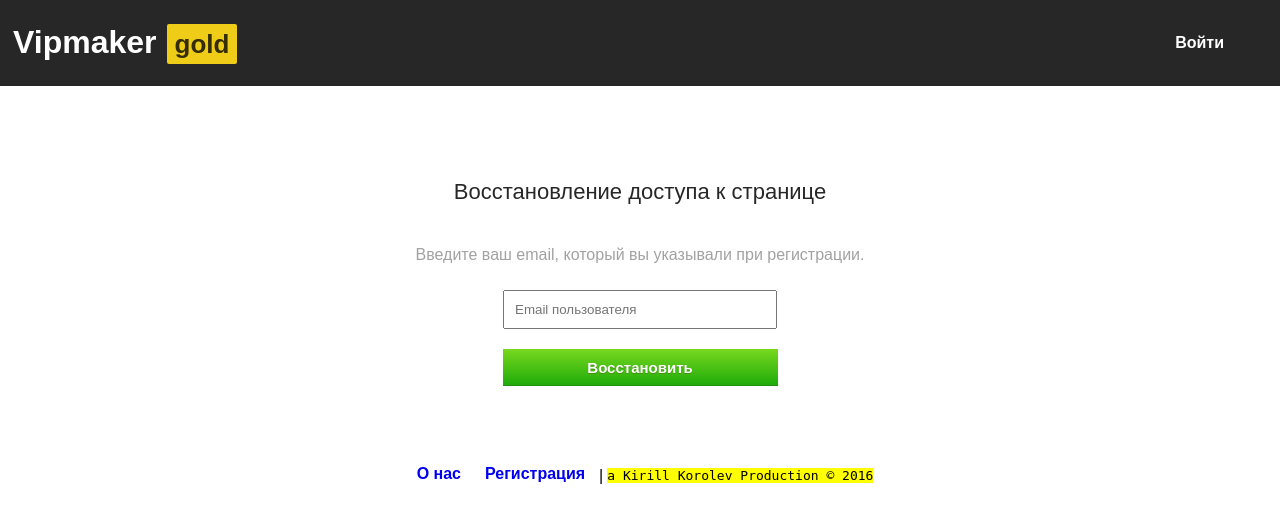
After one commit to Korolevk/vipmaker_deploy, a Django app: page /auth/forgot_pass/ in a window 1280 px wide. The commit adds this page. Shown: the top 523 px of the page. Run offline with Django 3.2, Linux system fonts and the light colour scheme; parts of the project's set-up code (start-up, migrations or seed data) failed here and were passed over.

Commit message:
17.03.16 - Добавлен sendmail, восстановление пароля.

```diff
--- a/alibaba/admin.py
+++ b/alibaba/admin.py
@@ -1,5 +1,5 @@
 from django.contrib import admin
-from alibaba.models import WallPoster, Like, Photo, Cover, Follow, MyFollowers
+from alibaba.models import WallPoster, Like, Photo, Cover, Follow, MyFollowers, SecretKey
 
 # class UserAdmin(admin.ModelAdmin):
 #     fields = []
@@ -7,4 +7,4 @@ from alibaba.models import WallPoster, Like, Photo, Cover, Follow, MyFollowers
 # class WallPosterAdmin(admin.ModelAdmin):
 #     fields = []
 
-admin.site.register([WallPoster, Like, Photo, Cover, Follow, MyFollowers])
+admin.site.register([WallPoster, Like, Photo, Cover, Follow, MyFollowers, SecretKey])
--- a/alibaba/templates/alibaba/base_user.html
+++ b/alibaba/templates/alibaba/base_user.html
@@ -57,6 +57,13 @@
         padding: 10px;
         font-size: 22px;
         color: #272727;
+    }
+    .forgot_password_link{
+        top: 25px;
+        font-weight: normal;
+        position: relative;
+        font-size: 14px;
+        color: #4E4E4E;
     }
 
 {#  Зеленая кнопка  #}
@@ -530,7 +537,7 @@
                                 <td><a class="menu_a" href="{% url 'settings' %}">Настройки</a></td>
                                 <td><a style="margin: 0px 40px 0px 0px;" class="menu_a" href="/auth/logout/">Выйти</a></td>
                             {% else %}
-                                <td><a style="margin: 0px 40px 0px 0px;" class="menu_a" href="/auth/login/">Войти</a></td>
+                                <td><a style="margin: 0px 40px 0px 0px;" class="menu_a" href="/">Войти</a></td>
                             {% endif %}
                         </tr>
                     </table>
--- a/alibaba/templates/alibaba/search.html
+++ b/alibaba/templates/alibaba/search.html
@@ -107,7 +107,7 @@
                                         {% if photo_of_users.username_photo == my_login%}
                                             <a href="#" class="follow_button_gray" >Это вы</a>
                                         {% elif photo_of_users.username_photo in i_follow_list %}
-                                            <a href="/add_follow/{{ photo_of_users.username_photo  }}/?from=search&query_search={{ query_search }}&select_search={{ select_search }}}" class="follow_button_false" >Отписаться</a>
+                                            <a href="/add_follow/{{ photo_of_users.username_photo  }}/?from=search&query_search={{ query_search }}&select_search={{ select_search }}" class="follow_button_false" >Отписаться</a>
                                         {% elif photo_of_users.username_photo not in i_follow_list %}
                                             <a href="/add_follow/{{ photo_of_users.username_photo  }}/?from=search&query_search={{ query_search }}&select_search={{ select_search }}" class="follow_button" >Подписаться</a>
                                         {% endif %}
--- /dev/null
+++ b/loginsys/templates/loginsys/forgot_pass.html
@@ -0,0 +1,31 @@
+{% extends 'alibaba/base_user.html' %}
+{% block title %}
+Восстановление доступа к странице
+{% endblock %}
+
+{% block body %}
+    <table class="forma" align="center" style="margin-top: 65px;text-align: center;">
+        <tr>
+            <td>
+                <p class="welcome_text" >Восстановление доступа к странице</p>
+            </td>
+        </tr>
+        <tr>
+            <td>
+                <p class="welcome_text" style="font-size: 16px;color: #A2A2A2;padding: 0;">Введите ваш email, который вы указывали при регистрации.</p>
+            </td>
+        </tr>
+        <tr>
+            <td align="center">
+                <form class="forma" action="/auth/send_password_on_mail/" method="post">
+                    {% csrf_token %}
+                    <input class="_input" type="email" name="email" placeholder="Email пользователя"><br />
+                    <input class="main_button" type="submit" name="submit" value="Восстановить"><br>
+                    {% if error %}
+                        <p class="error">Такого email не существует.</p>
+                    {% endif %}
+                </form>
+            </td>
+        </tr>
+    </table>
+{% endblock %}
--- a/loginsys/templates/loginsys/signup.html
+++ b/loginsys/templates/loginsys/signup.html
@@ -15,8 +15,9 @@
                 <form class="forma" action="auth/singup/" method="post">
                     {% csrf_token %}
                     <input class="_input" type="text" name="username" placeholder="Логин" maxlength="30"><br />
+                    <input class="_input" type="email" name="email" placeholder="email" maxlength="30"><br />
                     <input class="_input" type="text" name="first_name" placeholder="Имя и фамилия" maxlength="100"><br />
-                    <input class="_input" style="background-color: rgba(255, 161, 135, 0.4);border: 1px solid darkgrey;" type="text" name="key" placeholder="Персональный ключ" maxlength="100"><br />
+                    <input class="_input" style="background-color: rgba(255, 161, 135, 0.4);border: 1px solid darkgrey;" type="text" name="key" placeholder="Секретный ключ" maxlength="100"><br />
                     <input class="_input" type="password" name="password" placeholder="Пароль" maxlength="30"><br />
                     <input class="_input" type="password" name="password2" placeholder="Повторите пароль" maxlength="30"><br />
                     <input  class="main_button" type="submit" name="submit" value="Зарегистрироваться">
--- a/loginsys/urls.py
+++ b/loginsys/urls.py
@@ -6,4 +6,7 @@ urlpatterns = [
     url(r'^signup/', 'loginsys.views.signup', name="signup"),
     url(r'^login/', 'loginsys.views.login', name="login"),
     url(r'^logout/', 'loginsys.views.logout', name="logout"),
+    url(r'^forgot_pass/', 'loginsys.views.forgot_pass', name="forgot_pass"),
+    url(r'^send_password_on_mail/', 'loginsys.views.send_password_on_mail', name="send_password_on_mail"),
+    url(r'^success_forgot/', 'loginsys.views.success_forgot', name="success_forgot"),
 ]
--- a/loginsys/views.py
+++ b/loginsys/views.py
@@ -5,10 +5,12 @@ from django.http import Http404
 from django.shortcuts import render, redirect, render_to_response
 from django.template.context_processors import csrf
 from alibaba.forms import PosterForm
-from alibaba.models import WallPoster, Photo, Cover, Follow, MyFollowers
+from alibaba.models import WallPoster, Photo, Cover, Follow, MyFollowers, SecretKey
 from django.contrib import auth
 from django.contrib.auth.models import User
 from alibaba.other_functions_by_kirill import end_of_name
+from django.core.mail import send_mail
+from AlibabaStudio.settings import EMAIL_HOST_USER
 
 def signup(request):
     args = {}
@@ -18,9 +20,15 @@ def signup(request):
         return redirect('/user/{userlogin}/'.format(userlogin=auth.get_user(request).username))
     if request.POST:
         args['username'] = request.POST.get('username', '')
+        args['email'] = request.POST.get('email', '')
         args['first_name'] = request.POST.get('first_name', '')
         args['password'] = request.POST.get('password', '')
         args['password2'] = request.POST.get('password2', '')
+        args['key'] = request.POST.get('key','')
+
+        if SecretKey.objects.filter(secret_key=args['key']).count() == 0:
+            # args['signup_error'] = 'Нет пользователя с таким персональным ключом!'
+            return redirect('/auth/signup/?error=NOT_ACCESS')
 
         if args['username'] == '' or args['first_name'] == '' or args['password'] == '' or args['password2'] == '':
             # args['signup_error'] = 'Ни одно поле не должно быть пустым!'
@@ -34,7 +42,11 @@ def signup(request):
             # args['signup_error'] = 'Пользователь c таким логином уже есть!'
             return redirect('/auth/signup/?error=user_in_db')
 
-        user = User.objects.create_user(username=args['username'],first_name=args['first_name'],password=args['password'],)
+        if User.objects.filter(email=args['email']).count() > 0:
+            # args['signup_error'] = 'Пользователь c таким email уже есть!'
+            return redirect('/auth/signup/?error=email_in_db')
+
+        user = User.objects.create_user(username=args['username'], first_name=args['first_name'], password=args['password'], email=args['email'])
         user_object = User.objects.get(username=args['username'])
         profile_photo = Photo.objects.create(profile=user_object, username_photo=args['username'], profile_photo='/static/alibaba/images/addPhoto.png', first_name_photo=user_object.first_name)
         profile_cover = Cover.objects.create(profile=user_object, username_cover=args['username'], profile_cover='/static/alibaba/images/fon.jpg', first_name_cover=user_object.first_name)
@@ -47,8 +59,14 @@ def signup(request):
         if error == 'empty_input':
             args['signup_error'] = 'Заполните все поля!'
             return render_to_response('loginsys/signup.html', args)
+        elif error == 'NOT_ACCESS':
+            args['signup_error'] = 'Нет пользователя с таким персональным ключом!'
+            return render_to_response('loginsys/signup.html', args)
         elif error == 'passwords_not':
             args['signup_error'] = 'Пароли не совпадают!'
+            return render_to_response('loginsys/signup.html', args)
+        elif error == 'email_in_db':
+            args['signup_error'] = 'Пользователь с таким email уже есть!'
             return render_to_response('loginsys/signup.html', args)
         elif error == 'user_in_db':
             args['signup_error'] = 'Такой пользователь уже есть!'
@@ -146,3 +164,29 @@ def user(request, login):
 def logout(request):
     auth.logout(request)
     return redirect('/')
+
+
+def forgot_pass(request):
+    if auth.get_user(request).username:
+        return redirect('/user/{userlogin}/'.format(userlogin=auth.get_user(request).username))
+    if request.GET:
+        error = request.GET.get('error','')
+        return render(request, 'loginsys/forgot_pass.html', {'error':error})
+    return render(request, 'loginsys/forgot_pass.html')
+
+def success_forgot(request):
+    if auth.get_user(request).username:
+        return redirect('/user/{userlogin}/'.format(userlogin=auth.get_user(request).username))
+    return render(request, 'loginsys/success_forgot.html')
+
+def send_password_on_mail(request):
+    if auth.get_user(request).username:
+        return redirect('/user/{userlogin}/'.format(userlogin=auth.get_user(request).username))
+    if request.POST:
+        email = request.POST.get('email', '')
+        if User.objects.filter(email=email).count() != 0:
+            send_mail('Восстановление пароля Vipmaker', 'Запрос на воостановление', EMAIL_HOST_USER, [email])
+        else:
+            return redirect('/auth/forgot_pass/?error=no_email')
+        return redirect('/auth/success_forgot/')
+    return redirect('/')
```
Also changed, not shown: AlibabaStudio/settings.py (+13 -8 lines), alibaba/models.py (+8 -1 lines), alibaba/templates/alibaba/404.html (added, +10 -0 lines), alibaba/views.py (+13 -13 lines), loginsys/templates/loginsys/login.html (+6 -1 lines), loginsys/templates/loginsys/success_forgot.html (added, +19 -0 lines), alibaba/migrations/0011_secretkey.py (added), db.sqlite3, 2 other files.
